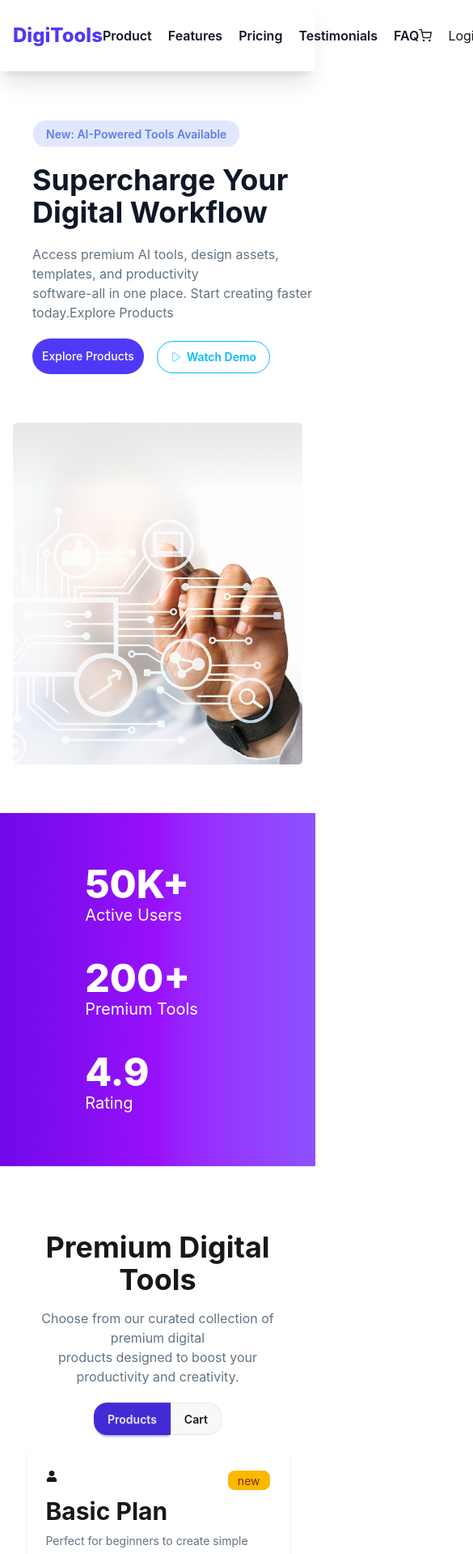
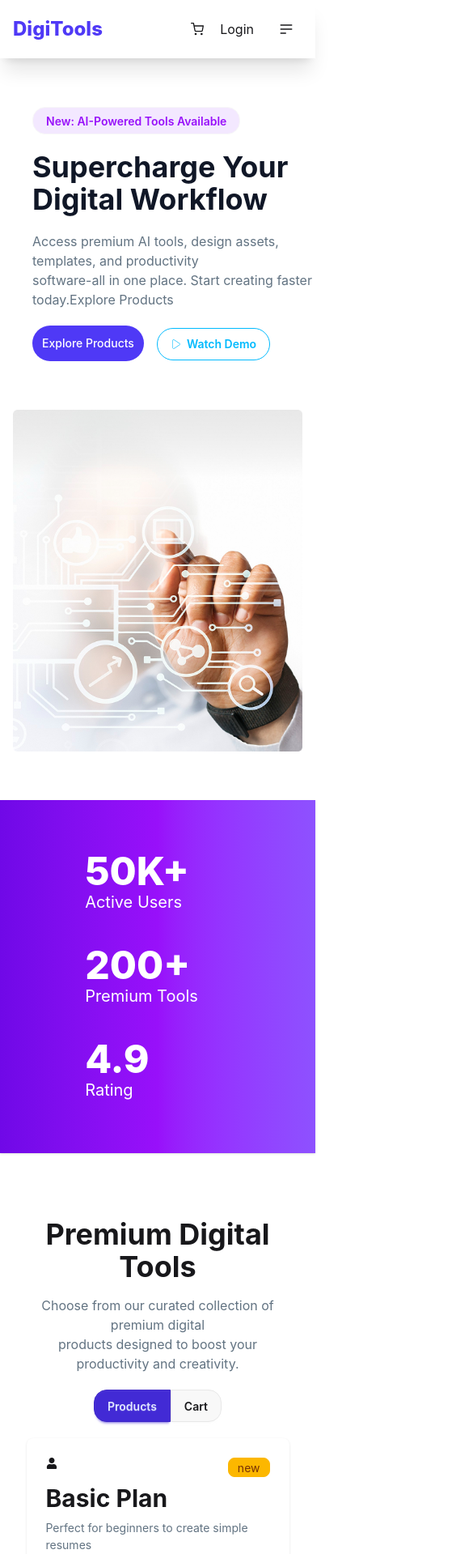
Before and after one commit to jonayet-nur/digi-tools-platform, a React (Vite) app: page / in a window 390 px wide. Shown: the top 1919 px of the page at 81% size, 585 px wide, since content can reach past the window. Built offline with nearby package versions, Linux system fonts and the light colour scheme.

Commit message:
navbar responsive and some problem fixed

```diff
--- a/src/components/Banner/Banner.jsx
+++ b/src/components/Banner/Banner.jsx
@@ -9,9 +9,11 @@ const Banner = () => {
         <div className='container mx-auto flex gap-10 items-center md:flex-row flex-col'>
             {/* banner left */}
             <div className='flex-1 space-y-5 ml-10'>
-              <div className="badge bg-[#E1E7FF] p-4 rounded-2xl text-[#627de1] font-semibold">
-            <span> New: AI-Powered Tools Available</span>
-          </div>
+             <div className='badge bg-purple-100 p-4 rounded-2xl'>
+              {/* outer circle */}
+              <div className='w-6 h-6 bg-purple-900 rounded-full opacity-20 relative md:block hidden'></div>
+              <div className='w-3 h-3 bg-purple-600 rounded-full opacity-70 md:absolute left-31.25 md:block hidden '></div><span className='text-purple-600 font-semibold '>New: AI-Powered Tools Available</span>
+             </div>
           <h2 className='font-bold text-4xl md:text-6xl text-[#101727]'>Supercharge Your <br></br>Digital Workflow</h2>
           <p className='text-[#627382]'>Access premium AI tools, design assets, templates, and productivity<br></br> software-all in one place. Start creating faster today.Explore Products</p>
           <button className='p-3 bg-[#4F39F6] rounded-3xl text-sm text-white hover:bg-purple-700 transition-colors font-medium'>Explore Products</button>
--- a/src/components/Footer/Footer.jsx
+++ b/src/components/Footer/Footer.jsx
@@ -4,10 +4,10 @@ import { FaFacebook, FaInstagram, FaXTwitter } from 'react-icons/fa6'
 
 const Footer = () => {
   return (
-   <section className='bg-[#101727] p-10 my-5'>
-   <div className='w-10/12 mx-auto'>
+   <section className='bg-[#101727] p-30 my-5'>
+   <div className='container mx-auto'>
 
- <footer className="grid md:grid-cols-5 grid-cols-2 gap-5 ">
+ <footer className="grid md:grid-cols-5 grid-cols-1 gap-5 ">
     <div className='mr-10'>
         <h1 className=' text-white text-2xl font-bold '>DigiTools</h1>
         <p className='  text-[#ffffff9e] line-clamp-3 '>Premium digital tools for creators, professionals, and businesses. Work smarter with our suite of powerful tools.</p>
@@ -46,7 +46,7 @@ const Footer = () => {
    <hr className="h-0.5 bg-gray-600 border-none my-5" />
    <div className='text-gray-500 flex justify-between md:flex-row flex-col'>
     <p className='text-gray-500'> &copy; 2026 Digitools.All rights reserved.</p>
-   <div className=' flex gap-5 '>
+   <div className=' flex gap-5 md:block hidden'>
      <a href="">Privacy Policy </a>
     <a href=""> Terms of Service</a>
     <a href="">Cookies</a>
--- a/src/components/Navbar/Navbar.jsx
+++ b/src/components/Navbar/Navbar.jsx
@@ -13,7 +13,7 @@ const Navbar = ({selectcartshow}) => {
                 </div>
 
                 {/* nav links */}
-                <div >
+                <div className='md:block hidden'>
                     <ul className='flex items-center gap-5 font-semibold text-[16px] text-[#101727]'>
                         <li className=''><a href="">Product</a></li>
                         <li><a href="">Features</a></li>
@@ -32,7 +32,42 @@ const Navbar = ({selectcartshow}) => {
     </span>
   )}</button>
                 <a href="">Login</a>
-                <button className='p-2 bg-[#4F39F6] rounded-2xl text-sm text-white hover:bg-purple-700 transition-colors font-medium'>Get Started</button>
+                <button className='p-2 bg-[#4F39F6] rounded-2xl text-sm text-white hover:bg-purple-700 transition-colors font-medium md:block hidden'>Get Started</button>
+
+
+
+<div className="dropdown md:hidden block">
+      <div tabIndex={0} role="button" className="btn btn-ghost btn-circle">
+        <svg xmlns="http://www.w3.org/2000/svg" className="h-5 w-5" fill="none" viewBox="0 0 24 24" stroke="currentColor"> <path strokeLinecap="round" strokeLinejoin="round" strokeWidth="2" d="M4 6h16M4 12h16M4 18h7" /> </svg>
+      </div>
+      <ul
+        tabIndex="-1"
+        className="menu menu-sm dropdown-content bg-base-100 rounded-box z-1 mt-3 w-52 p-2 shadow  -ml-12 ">
+         <li className=''><a href="">Product</a></li>
+                        <li><a href="">Features</a></li>
+                        <li><a href="">Pricing</a></li>
+                        <li><a href="">Testimonials</a></li>
+                        <li><a href="">FAQ</a></li>
+      </ul>
+    </div>
+
+
+
+
+
+
+
+
+
+
+
+
+
+
+
+
+
+
                 </div>
             </div>
         </div>
--- a/src/components/ui/Card.jsx
+++ b/src/components/ui/Card.jsx
@@ -37,7 +37,11 @@ setProductPrice(newprice)
     </div>
      <h2 className="text-3xl font-bold">{singleCard.name}</h2>
     <p className='text-[#627382]'>{singleCard.description}</p>
-      <span className="text-2xl font-bold">${singleCard.price}/{singleCard.period}</span>
+      <div>
+        <span className="text-2xl font-bold">${singleCard.price}/</span>
+        <span>{singleCard.period}</span>
+      </div>
+
 
     <ul className="mt-2 flex flex-col gap-2 text-xs">
         {
```
